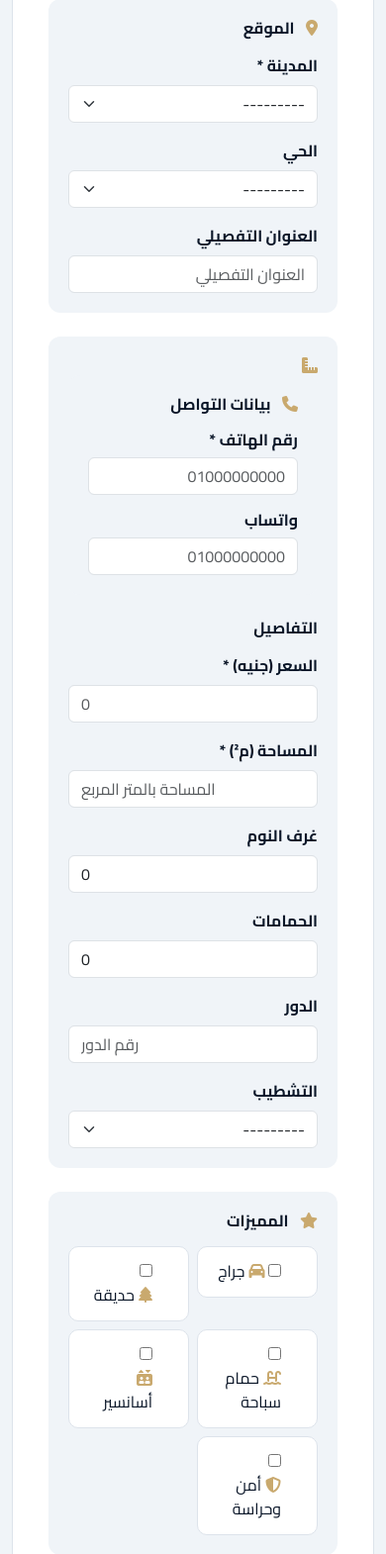
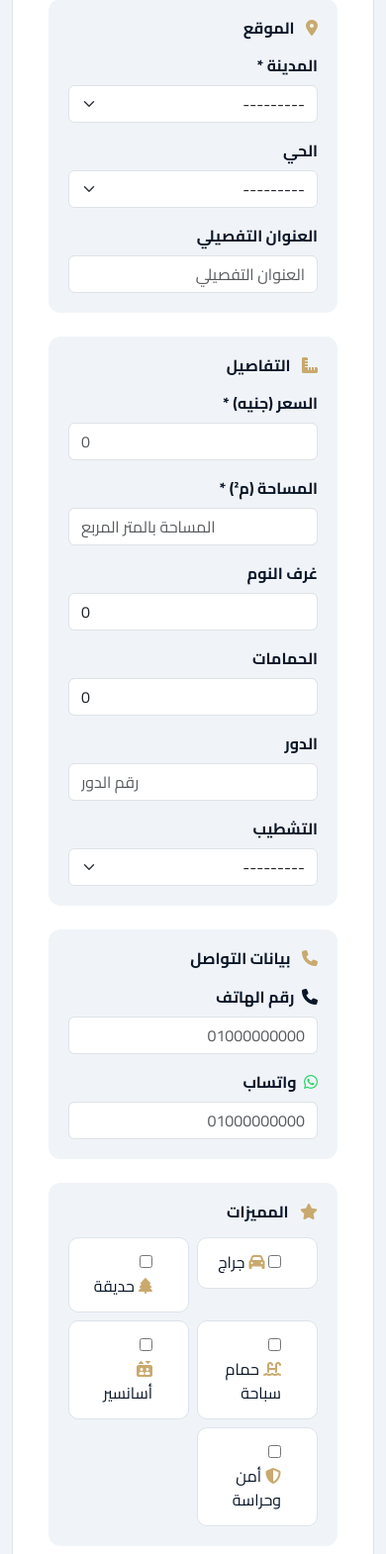
Before and after one commit to minayakop/buildlink, a Django app: page /properties/add/ in a window 390 px wide. Shown: the part 689-2259 px from the top of the page at 99% size. Run offline with Django 5.2, Linux system fonts and the light colour scheme; the visitor is signed in with stand-in values (Sample User, id 1); data that the repository does not hold is empty.

```diff
--- a/templates/properties/add.html
+++ b/templates/properties/add.html
@@ -77,23 +77,6 @@
                     <div style="background:var(--light-bg);border-radius:12px;padding:20px;margin-bottom:24px;">
                         <h6 style="font-weight:700;color:var(--navy);margin-bottom:16px;">
                             <i class="fas fa-ruler-combined me-2" style="color:var(--gold);"></i>
-                            <!-- تواصل -->
-<div style="background:var(--light-bg);border-radius:12px;padding:20px;margin-bottom:24px;">
-    <h6 style="font-weight:700;color:var(--navy);margin-bottom:16px;">
-        <i class="fas fa-phone me-2" style="color:var(--gold);"></i>
-        بيانات التواصل
-    </h6>
-    <div class="row g-3">
-        <div class="col-md-6">
-            <label class="form-label fw-bold">رقم الهاتف *</label>
-            {{ form.phone }}
-        </div>
-        <div class="col-md-6">
-            <label class="form-label fw-bold">واتساب</label>
-            {{ form.whatsapp }}
-        </div>
-    </div>
-</div>
                             التفاصيل
                         </h6>
                         <div class="row g-3">
@@ -120,6 +103,30 @@
                             <div class="col-12">
                                 <label class="form-label fw-bold">التشطيب</label>
                                 {{ form.finishing }}
+                            </div>
+                        </div>
+                    </div>
+
+                    <!-- بيانات التواصل -->
+                    <div style="background:var(--light-bg);border-radius:12px;padding:20px;margin-bottom:24px;">
+                        <h6 style="font-weight:700;color:var(--navy);margin-bottom:16px;">
+                            <i class="fas fa-phone me-2" style="color:var(--gold);"></i>
+                            بيانات التواصل
+                        </h6>
+                        <div class="row g-3">
+                            <div class="col-md-6">
+                                <label class="form-label fw-bold">
+                                    <i class="fas fa-phone me-1" style="color:var(--navy);"></i>
+                                    رقم الهاتف
+                                </label>
+                                {{ form.phone }}
+                            </div>
+                            <div class="col-md-6">
+                                <label class="form-label fw-bold">
+                                    <i class="fab fa-whatsapp me-1" style="color:#25d366;"></i>
+                                    واتساب
+                                </label>
+                                {{ form.whatsapp }}
                             </div>
                         </div>
                     </div>
```
